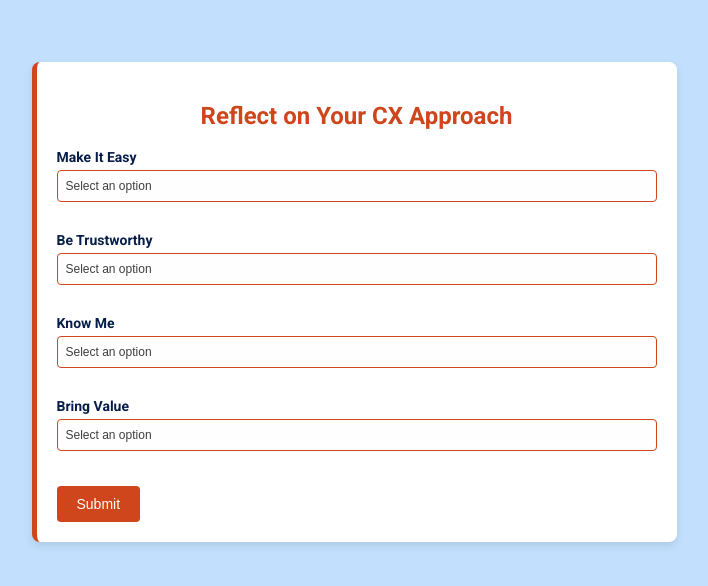
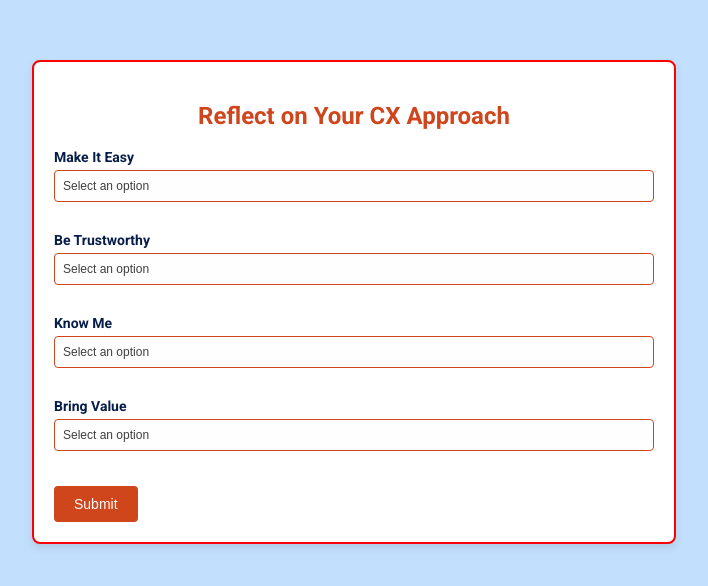
Before and after one commit to Willo80/CXPrinciples-WebObject, a plain HTML site: page index.html in a window 1280 px wide. Shown: the part 118-704 px from the top of the page, without its empty margins (286-994 px from the left). Drawn offline with Linux system fonts and the light colour scheme.

Commit message:
added temporary border for testing

```diff
--- a/index.html
+++ b/index.html
@@ -28,6 +28,7 @@
             border-radius: 8px;
             box-shadow: 0px 4px 8px rgba(0, 0, 0, 0.1);
             border-left: 5px solid #CF451C;
+            border: 2px solid red; /* Temporary outline to see if it's getting cut off */
         }
 
         label {
```
